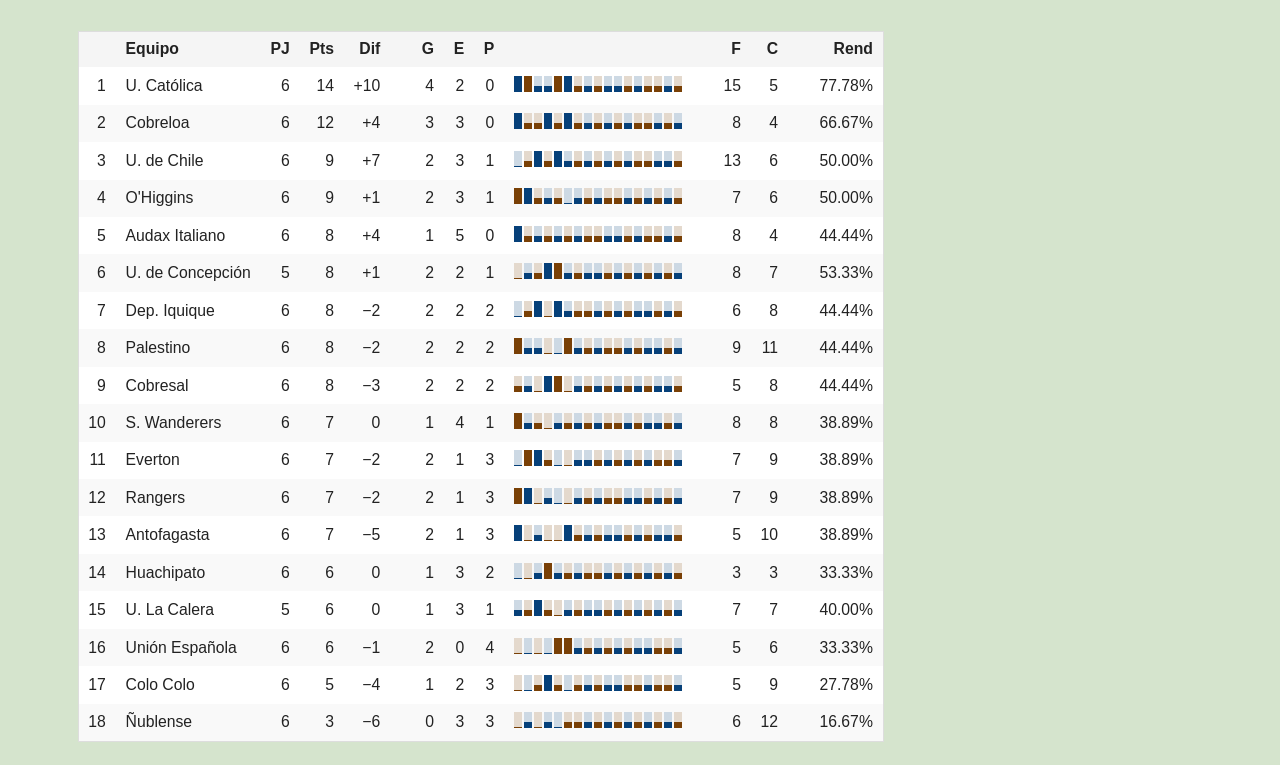
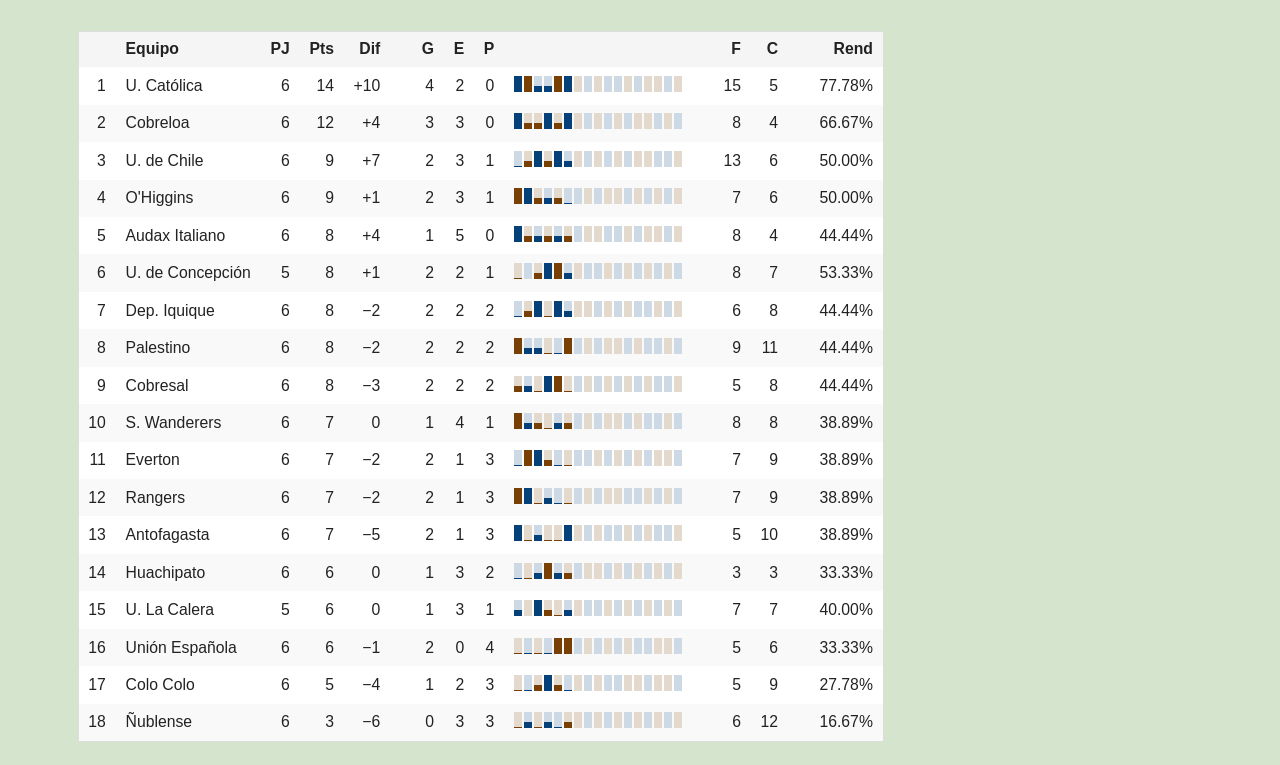
Before and after one commit to rbonvall/torneo, a plain HTML site: page app/index.html at #/stats in a window 1280 px wide. Shown: the part 48-813 px from the top of the page. Drawn offline with Linux system fonts and the light colour scheme.

Commit message:
Ugly hack for hidding rect
Waiting for this issue to be solved: https://github.com/angular/angular.js/issues/3858

```diff
--- a/app/partials/stats.html
+++ b/app/partials/stats.html
@@ -37,7 +37,7 @@
               </rect>
               <rect ng-attr-x="{{ (m.matchday - 1) * 10 }}"
                     ng-attr-y="{{ 15 - infoFor(team, m).pts * 5 }}"
-                    width="8" ng-attr-height="{{ 1 + infoFor(team, m).pts * 5 }}"
+                    width="8" ng-attr-height="{{ (m.score.length / 2) * (1 + infoFor(team, m).pts * 5) }}"
                     ng-show="m.score"
                     ng-attr-style="fill: hsl({{ boxColorHue[infoFor(team, m).where] }}, 90%, 25%);">
               </rect>
```
